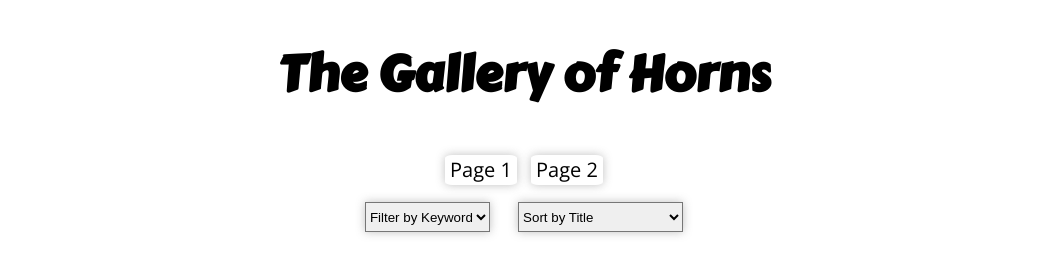
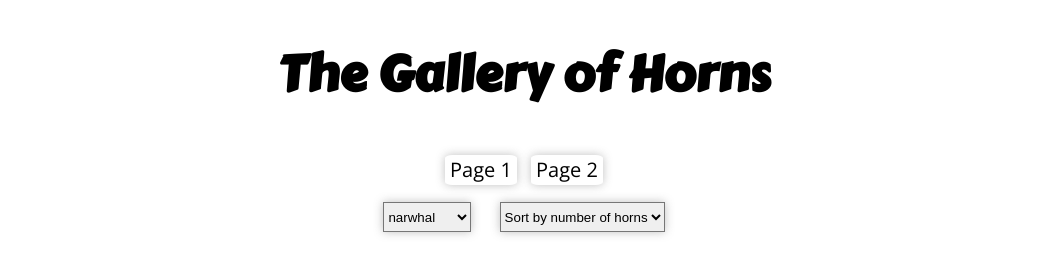
Before and after one commit to NaamaBarIlan/gallery-of-horns, a plain HTML site: page index.html in a window 1280 px wide. Shown: the top 271 px of the page, without its empty margins (116-1173 px from the left). Drawn offline with nearby package versions, Linux system fonts and the light colour scheme.

Commit message:
fixed filter

```diff
--- a/index.html
+++ b/index.html
@@ -36,7 +36,7 @@
       </select>
 
       <select id="sort-button">
-          <option value="default">Sort by Title</option>
+          <option value="default">Sort</option>
         </select>
 
     </header>
--- a/js/app.js
+++ b/js/app.js
@@ -65,6 +65,8 @@ function makeFilterDropDown(images){
     }
   });
 
+  $(`#filter-button`).empty();
+
   keywordsArray.forEach((arrayElement) => {
     $('#filter-button').append($('<option>', {value: arrayElement, text: arrayElement}))
   });
@@ -78,8 +80,15 @@ function makeFilterDropDown(images){
 }
 
 function makeSortDropDown() {
-  $('#sort-button').append($('<option>', {text: 'Sort by number of horns'}))
+  $(`#sort-button`).empty();
+
+  $('#sort-button').append($('<option>', {value: 'horns', text: 'Sort by number of horns'}));
+  $('#sort-button').append($('<option>', {value: 'title', text: 'Sort by Title'}));
+  //TO DO.. Change Event, add a listener, grab the value,
+  //clear the DOM, pull the images array and then sort it (horns, title)
+  //sort the collection before we pull
 }
+
 
 // Filter menu event handler:
 
```
Also changed, not shown: 1 other file.
